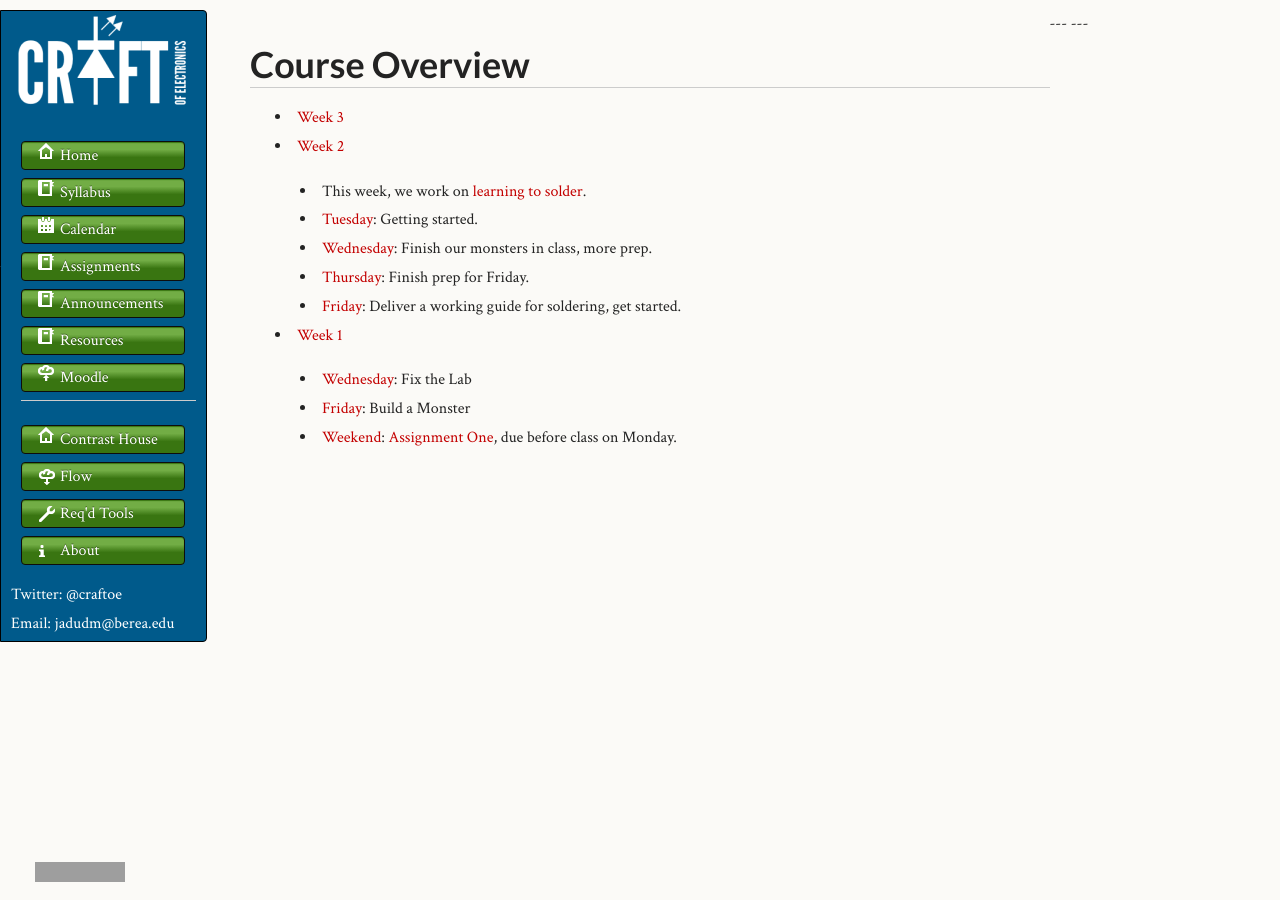
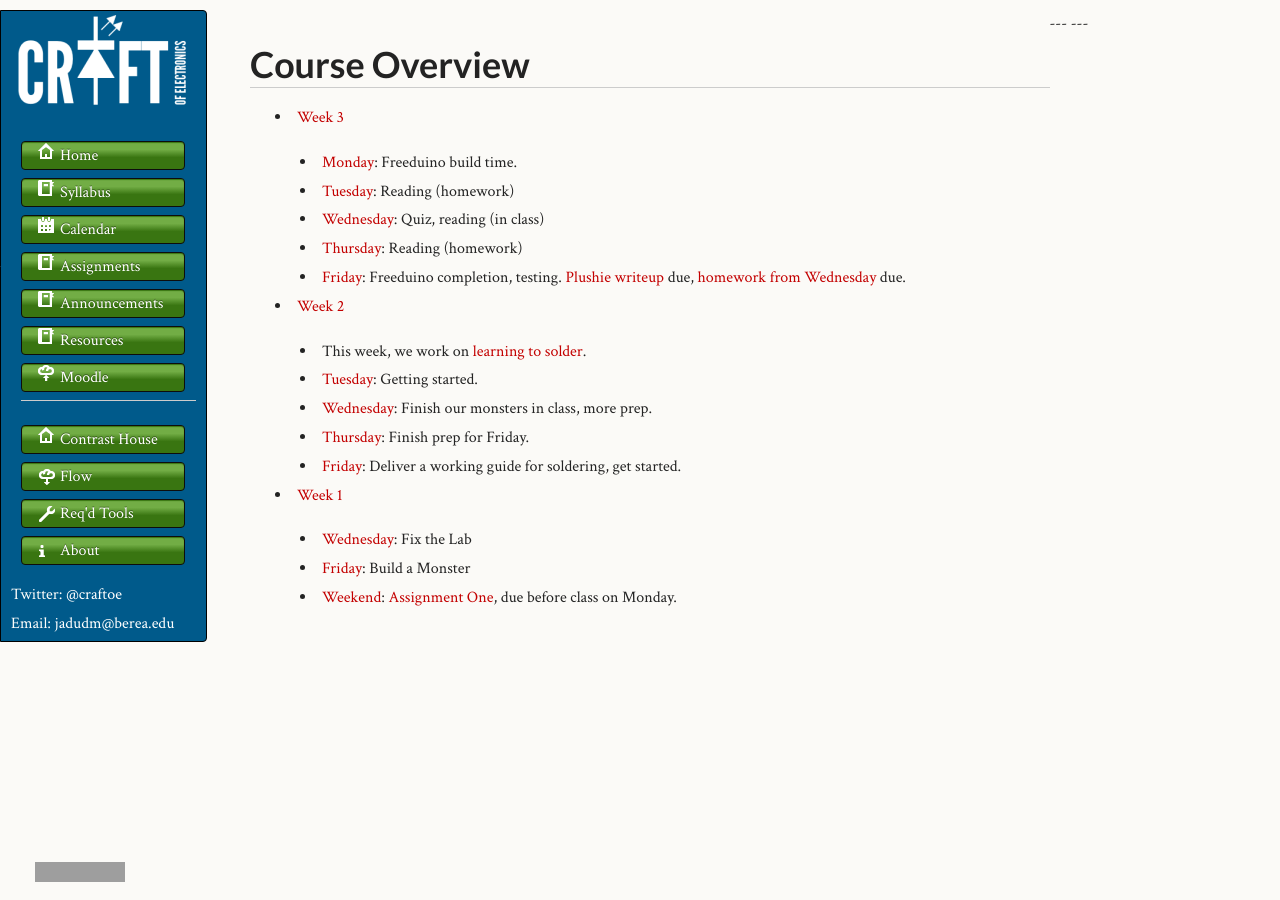
Before and after one commit to craftofelectronics/craftofelectronics.github.com, a Jekyll site: the page built from cal/index.md, in a window 1280 px wide. Built offline with Jekyll 4.4.1, drawn with Linux system fonts in a browser that asks for light colours; grey boxes are pictures that could not be loaded.

Commit message:
Updated the calendar to point to all of week 3.

```diff
--- a/cal/index.md
+++ b/cal/index.md
@@ -6,6 +6,11 @@ week: 1
 
 # Course Overview
 * [Week 3](w02.html)
+  * [Monday](w02.html#Monday): Freeduino build time.
+  * [Tuesday](w02.html#Tuesday): Reading (homework)
+  * [Wednesday](w02.html#Wednesday): Quiz, reading (in class)
+  * [Thursday](w02.html#Thursday): Reading (homework)
+  * [Friday](w02.html#Friday): Freeduino completion, testing. [Plushie writeup]({{site.url}}/assignments/plushie-monster-writeup.html) due, [homework from Wednesday]({{site.url}}/assignments/exploring-home-wiring-planning.html) due.
 * [Week 2](w01.html)
   * This week, we work on [learning to solder]({{site.url}}/assignments/learn-to-solder.html).
   * [Tuesday](w01.html#Tuesday): Getting started.
```
